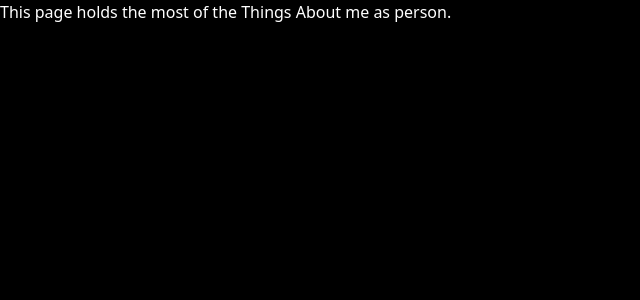
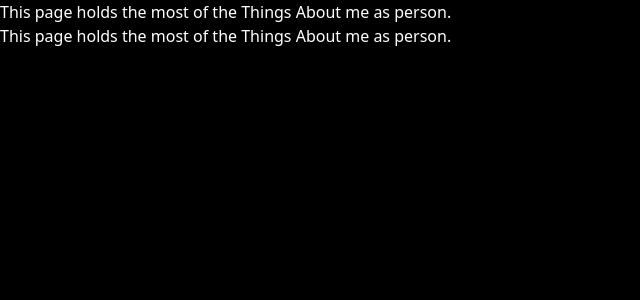
Before and after one commit to AmanBani/Portfolio, a Next.js app: page /About in a window 1280 px wide. Shown: the top 300 px of the page, without its empty margins (0-640 px from the left). Built offline with nearby package versions, Linux system fonts and the light colour scheme.

Commit message:
added About section

```diff
--- a/app/About/page.tsx
+++ b/app/About/page.tsx
@@ -4,7 +4,7 @@ const page = () => {
   return (
     <>
     <div className='text-white'>This page holds the most of the Things About me as person.</div>
-
+  <div className='text-white'>This page holds the most of the Things About me as person.</div>
 
     </>
   )
--- a/components/header.tsx
+++ b/components/header.tsx
@@ -34,20 +34,20 @@ export const HeroHeader = () => {
             <nav
                 data-state={menuState && 'active'}
                 className={cn('fixed z-20 w-full border-b transition-colors duration-150', scrolled && 'bg-background/50 backdrop-blur-3xl')}>
-                <div className="mx-auto max-w-5xl px-6 transition-all duration-300 text-white">
+                <div className="mx-auto max-w-5xl px-6 transition-all duration-300 text-white ">
                     <div className="relative flex flex-wrap items-center justify-between gap-6 py-3 lg:gap-0 lg:py-4 text-white">
                         <div className="flex w-full items-center justify-between gap-12 lg:w-auto text-white">
                             <Link
                                 href="/"
                                 aria-label="home"
-                                className="flex space-x-2">
+                                >
                                 <Image src={Logo} alt="My Logo" width={50} height={50}/>
                             </Link>
 
                             <button
                                 onClick={() => setMenuState(!menuState)}
                                 aria-label={menuState == true ? 'Close Menu' : 'Open Menu'}
-                                className="relative z-20 -m-2.5 -mr-4 block cursor-pointer p-2.5 lg:hidden text-white">
+                                className="relative align-middle z-20 -m-2.5 -mr-4 block cursor-pointer p-2.5 lg:hidden text-white">
                                 <Menu className="in-data-[state=active]:rotate-180 in-data-[state=active]:scale-0 in-data-[state=active]:opacity-0 m-auto size-6 duration-200 text-white" />
                                 <X className="in-data-[state=active]:rotate-0 in-data-[state=active]:scale-100 in-data-[state=active]:opacity-100 absolute inset-0 m-auto size-6 -rotate-180 scale-0 opacity-0 duration-200" />
                             </button>
```
